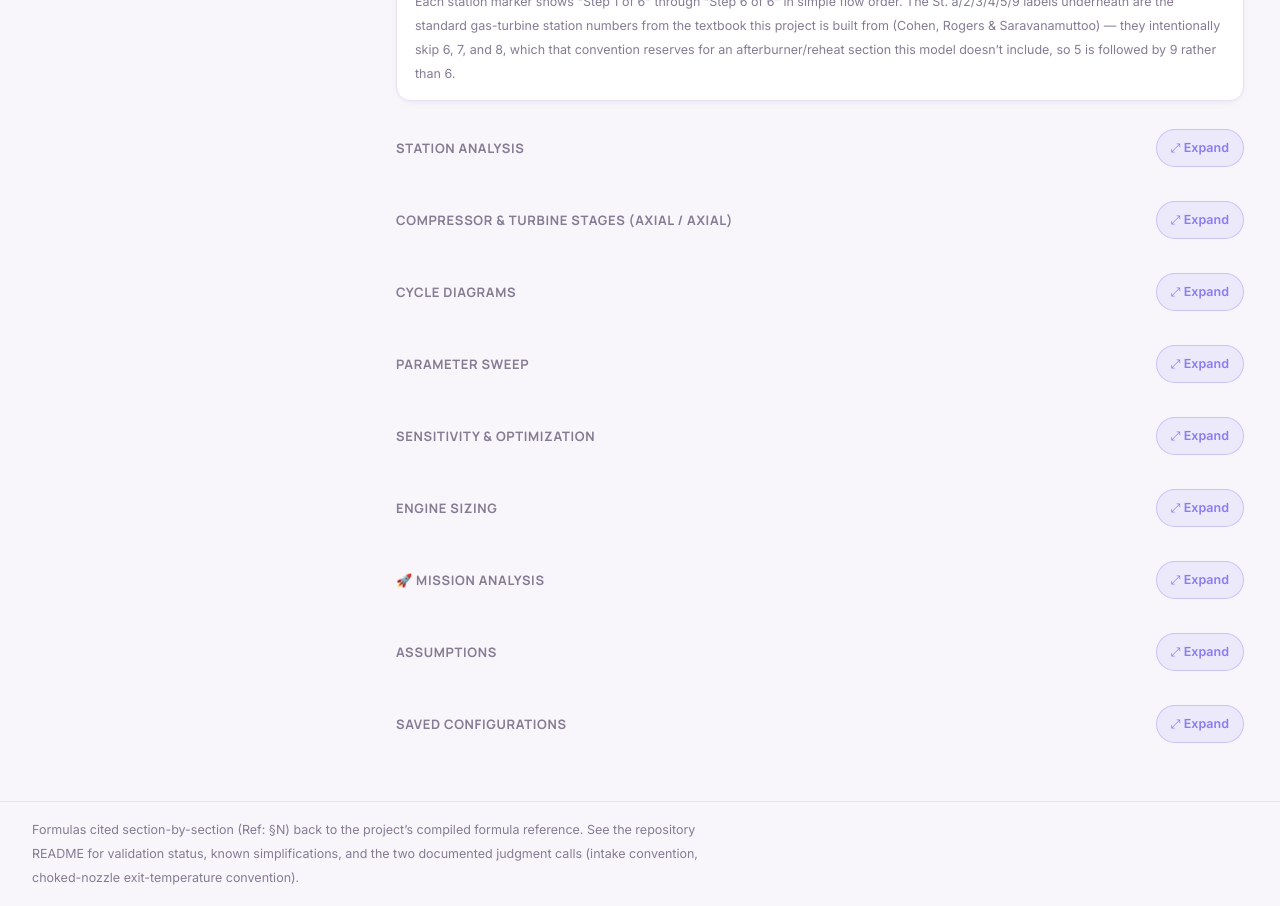
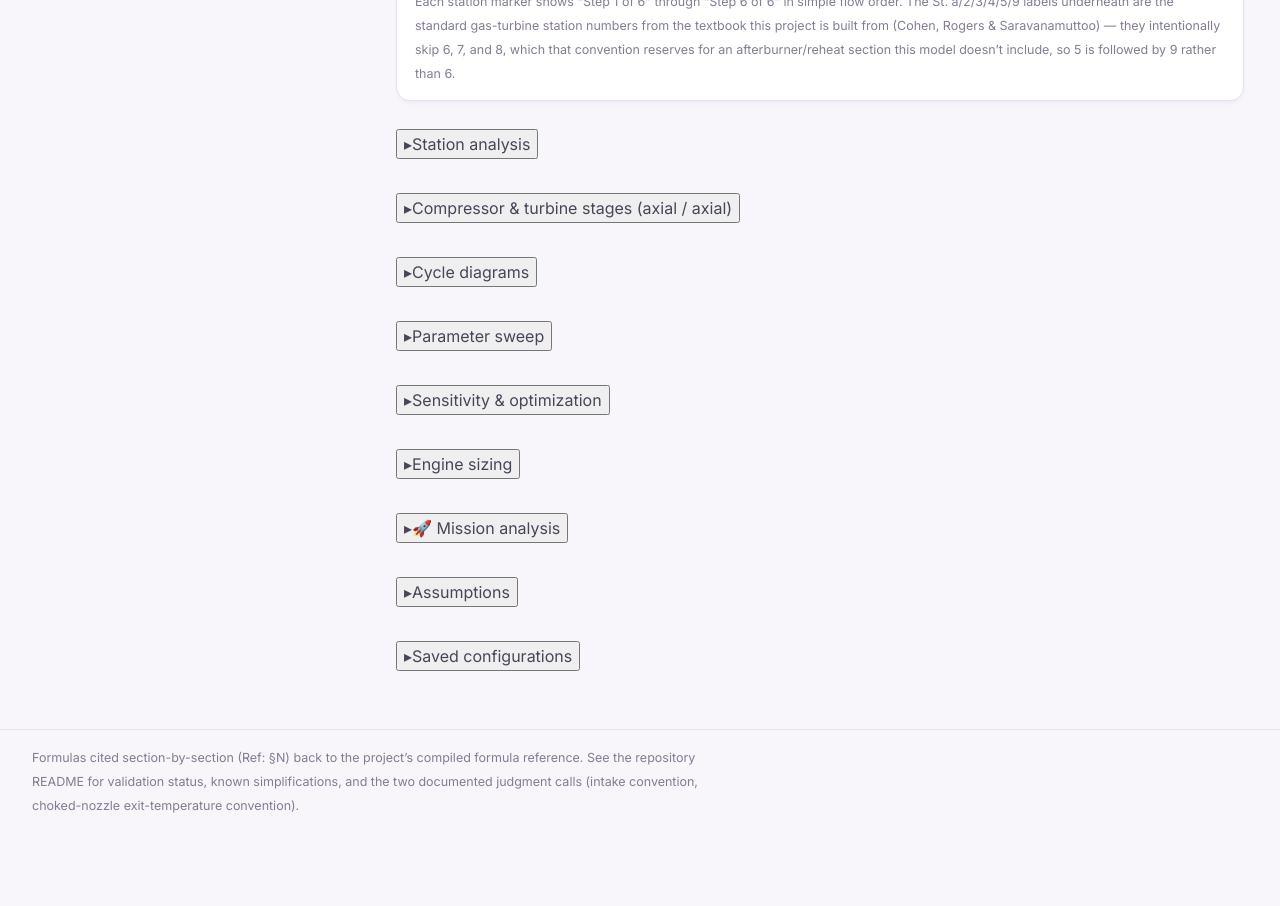
Before and after one commit to falgunitripathi/aeropropsim, a React (Vite) app in the folder web/: page / in a window 1280 px wide. Shown: the part 1320-2226 px from the top of the page. After the commit the page ends 2154 px from the top, so only its background shows below. Built offline with nearby package versions, Linux system fonts and the light colour scheme.

Commit message:
Update ExpandableSection.jsx

```diff
--- a/web/src/components/ExpandableSection.jsx
+++ b/web/src/components/ExpandableSection.jsx
@@ -1,93 +1,50 @@
-import { useEffect, useId, useRef, useState } from "react";
+import { useId, useState } from "react";
 
 /**
- * Generic click-to-expand wrapper for heavier analysis sections. Shows a
- * compact header on the results page — just a title and an "Expand"
- * button, nothing else — so stacking many of these sections doesn't turn
- * the main page into a wall of description text to scroll past. Clicking
- * "Expand" pops the title, the one-line summary, and the full content
- * (passed as children) together into a right-side sliding panel — the
- * same overlay/close/Escape/scroll-lock pattern already used by
- * EngineDiagram, generalized so new sections don't have to grow the
- * results page inline.
+ * Generic click-to-expand wrapper for heavier analysis sections. Deliberately
+ * mirrors ConfigForm's own disclosure pattern (see CompressorSection.jsx and
+ * friends: a <fieldset className="config-section"> with a chevron + label
+ * legend button that reveals its fields in place) rather than popping
+ * content into a separate overlay — every results section (Station
+ * analysis, Compressor & turbine stages, Cycle diagrams, Parameter sweep,
+ * and the rest) lives as one row in the same results panel, right next to
+ * the engine configuration panel, so both sides of the app read as one
+ * consistent kind of thing: a panel full of named, click-to-open sections.
  *
- * Accessibility: the panel is a proper dialog (role="dialog",
- * aria-modal="true", labeled by its own title) rather than a div that only
- * looks like one. Opening it moves focus to the close button; closing it —
- * by button, overlay click, or Escape — returns focus to whichever element
- * triggered the open, so keyboard/screen-reader users aren't dropped back
- * at the top of the page.
+ * Collapsed, a section shows only its heading (nothing else) — same as a
+ * collapsed config-section — so stacking many of these doesn't turn the
+ * page into a wall of text to scroll past. Expanding one reveals its
+ * one-line summary and its full content directly underneath, in the normal
+ * page flow: nothing is hidden behind an overlay, nothing else on the page
+ * moves or gets covered, and multiple sections can be open at once.
+ *
+ * Accessibility: the heading is a real <button> with aria-expanded, and its
+ * revealed body is connected back to it via aria-controls/id, so a
+ * screen-reader user gets the same disclosure semantics as ConfigForm's
+ * fieldsets.
  */
 export default function ExpandableSection({ title, summary, defaultExpanded = false, children }) {
   const [expanded, setExpanded] = useState(defaultExpanded);
-  const titleId = useId();
-  const closeButtonRef = useRef(null);
-  const triggerRef = useRef(null);
-  const previouslyFocused = useRef(null);
-
-  function open() {
-    previouslyFocused.current = document.activeElement;
-    setExpanded(true);
-  }
-
-  function close() {
-    setExpanded(false);
-    (previouslyFocused.current || triggerRef.current)?.focus?.();
-  }
-
-  useEffect(() => {
-    if (!expanded) return undefined;
-    closeButtonRef.current?.focus();
-    function onKeyDown(e) {
-      if (e.key === "Escape") close();
-    }
-    window.addEventListener("keydown", onKeyDown);
-    const prevOverflow = document.body.style.overflow;
-    document.body.style.overflow = "hidden";
-    return () => {
-      window.removeEventListener("keydown", onKeyDown);
-      document.body.style.overflow = prevOverflow;
-    };
-    // eslint-disable-next-line react-hooks/exhaustive-deps
-  }, [expanded]);
+  const bodyId = useId();
 
   return (
-    <section className="expandable-section">
-      <div className="engine-diagram-toolbar">
-        <span className="engine-diagram-title">{title}</span>
-        <button
-          type="button"
-          ref={triggerRef}
-          className="ed-expand-button"
-          aria-haspopup="dialog"
-          onClick={open}
-        >
-          ⤢ Expand
-        </button>
-      </div>
+    <section className="results-section">
+      <button
+        type="button"
+        className="results-section-header"
+        aria-expanded={expanded}
+        aria-controls={bodyId}
+        onClick={() => setExpanded((e) => !e)}
+      >
+        <span className="results-section-chevron" aria-hidden="true">
+          {expanded ? "▾" : "▸"}
+        </span>
+        <span className="results-section-title">{title}</span>
+      </button>
       {expanded && (
-        <div
-          className="ed-modal-overlay"
-          onClick={(e) => {
-            if (e.target === e.currentTarget) close();
-          }}
-        >
-          <div className="ed-modal-content" role="dialog" aria-modal="true" aria-labelledby={titleId}>
-            <button
-              type="button"
-              ref={closeButtonRef}
-              className="ed-modal-close"
-              onClick={close}
-              aria-label={`Close ${title}`}
-            >
-              ×
-            </button>
-            <div className="engine-diagram-toolbar">
-              <span className="engine-diagram-title" id={titleId}>{title}</span>
-            </div>
-            {summary && <p className="section-note expandable-section-summary">{summary}</p>}
-            <div className="expandable-section-body">{children}</div>
-          </div>
+        <div id={bodyId} className="results-section-body">
+          {summary && <p className="section-note expandable-section-summary">{summary}</p>}
+          {children}
         </div>
       )}
     </section>
```
